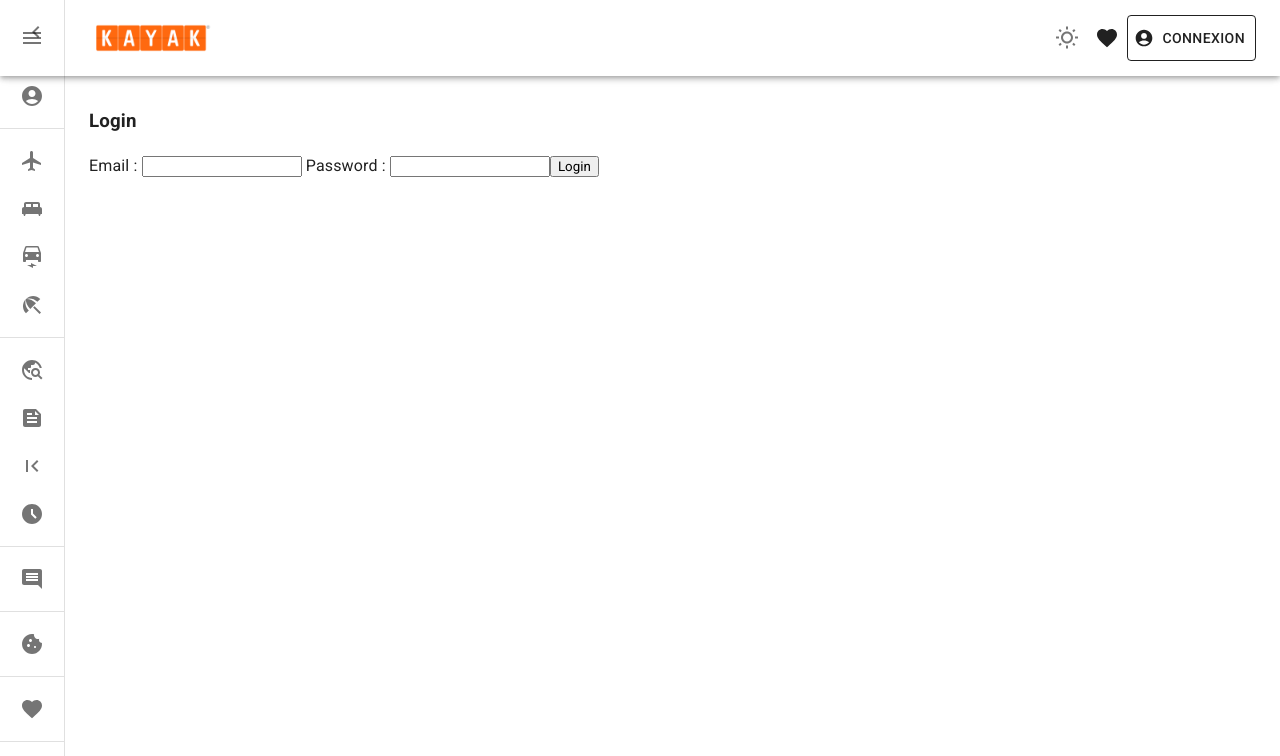
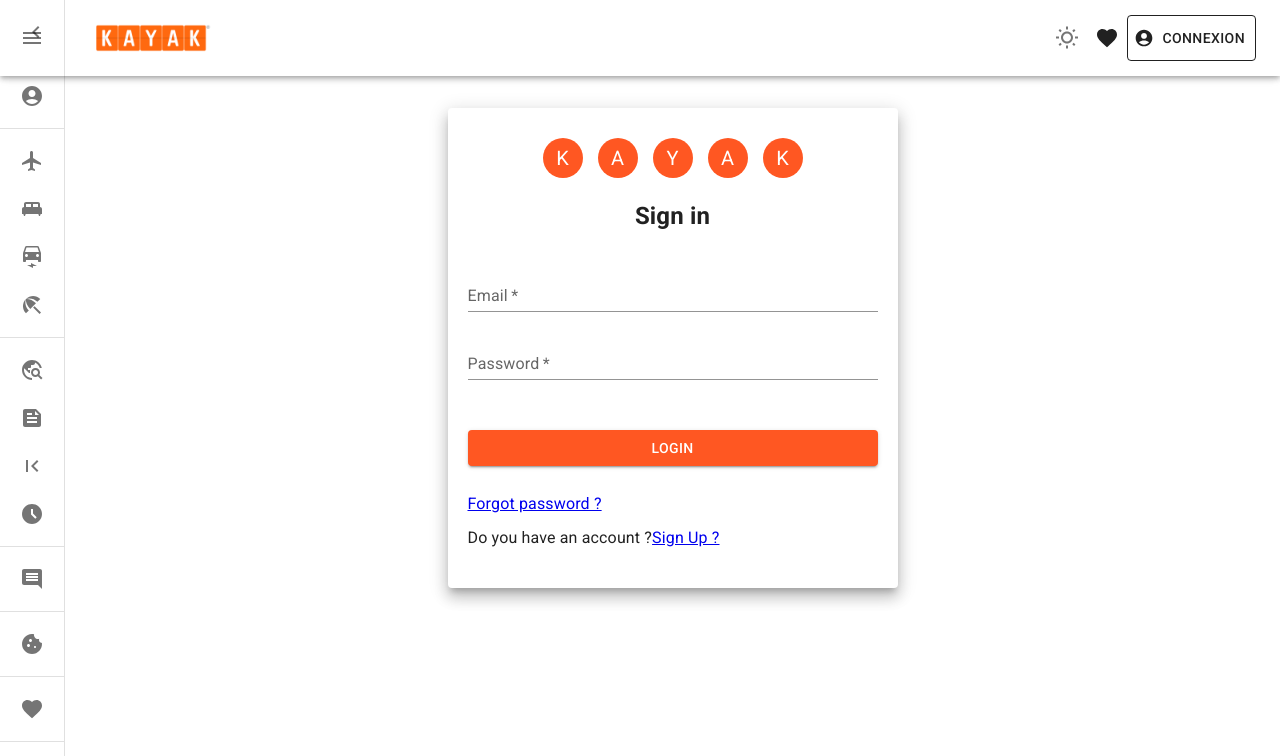
Before and after one commit to AxelOuahmne/-T-WEB-800, a React (Vite) app in the folder frontend/: page /Login in a window 1280 px wide. Shown: the top 756 px of the page. Built offline with nearby package versions, Linux system fonts and the light colour scheme.

Commit message:
login form

```diff
--- a/frontend/src/pages/auth/Login.jsx
+++ b/frontend/src/pages/auth/Login.jsx
@@ -1,35 +1,59 @@
-import { useState } from "react"
-// import { useLogin } from "../../hooks/useLogin";
+import { useState } from "react";
 import { useLogin } from "../../hooks/useLogin";
+import { Avatar, Box, Button, Grid, Paper, TextField, Typography } from "@mui/material";
+import { deepOrange } from "@mui/material/colors";
+import { Link } from "react-router-dom";
+
 const Login = () => {
   const [email, setEmail] = useState('');
   const [password, setPassword] = useState('');
-  const { login, isLoading, error }= useLogin();
-  const handelSubmit = async (e) => {
+  const { login, isLoading, error } = useLogin();
+
+  const handleSubmit = async (e) => {
     e.preventDefault();
-   await login(email, password)
-  }
+    await login(email, password);
+  };
+
+  const paperStyle = {
+    padding: 20,
+    height: '60vh',
+    width: 450,
+    margin: "20px auto"
+  };
+
   return (
-    <form className="signup" onSubmit={handelSubmit}>
-      <h3>Login</h3>
-      <label> Email : </label>
-      <input
-        type="email"
-        onChange={(e) => setEmail(e.target.value)}
-        value={email}
+    <Grid>
+      <Paper elevation={10} style={paperStyle}>
+        <form onSubmit={handleSubmit}>
+          <Grid align={"center"} sx={{ mb: "10px", mt: "10px" }}>
+            <Box display={"flex"} alignItems={"center"} gap={"15px"} marginBottom={"10px"} justifyContent={"center"}>
+              <Avatar sx={{ bgcolor: deepOrange[500] }}>K</Avatar>
+              <Avatar sx={{ bgcolor: deepOrange[500] }}>A</Avatar>
+              <Avatar sx={{ bgcolor: deepOrange[500] }}>Y</Avatar>
+              <Avatar sx={{ bgcolor: deepOrange[500] }}>A</Avatar>
+              <Avatar sx={{ bgcolor: deepOrange[500] }}>K</Avatar>
+            </Box>
+            <h2>Sign in</h2>
+          </Grid>
+          <TextField onChange={(e) => setEmail(e.target.value)} value={email} type="email" placeholder="email" label="Email" required name="email" fullWidth variant="standard" sx={{ margin: "10px 0px" }} />
+          <TextField onChange={(e) => setPassword(e.target.value)} value={password} type="password" placeholder="password" label="Password" required name="password" fullWidth variant="standard" sx={{ margin: "10px 0px" }} />
+          <Button type="submit" sx={{ bgcolor: deepOrange[500], mt: 5, mb: 2 }} fullWidth variant="contained" disabled={isLoading}>Login</Button>
+        </form>
+        <Typography sx={{ mb: "10px", mt: "10px" }}>
+          <Link rel="stylesheet" href="#">
+            Forgot password ?
+          </Link>
+        </Typography>
+        <Typography sx={{ mb: "10px", mt: "10px" }}>
+          Do you have an account ?
+          <Link rel="stylesheet" to="/signup">
+            Sign Up ?
+          </Link>
+        </Typography>
+        {/* {error && <div>{error}</div>} */}
+      </Paper>
+    </Grid>
+  );
+};
 
-      />
-      <label> Password : </label>
-      <input
-        type="password"
-        onChange={(e) => setPassword(e.target.value)}
-        value={password}
-
-      />
-      <button disabled={isLoading}>Login</button>
-      {error&&<div>{error}</div>}
-    </form>
-  )
-}
-
-export default Login
+export default Login;
```
